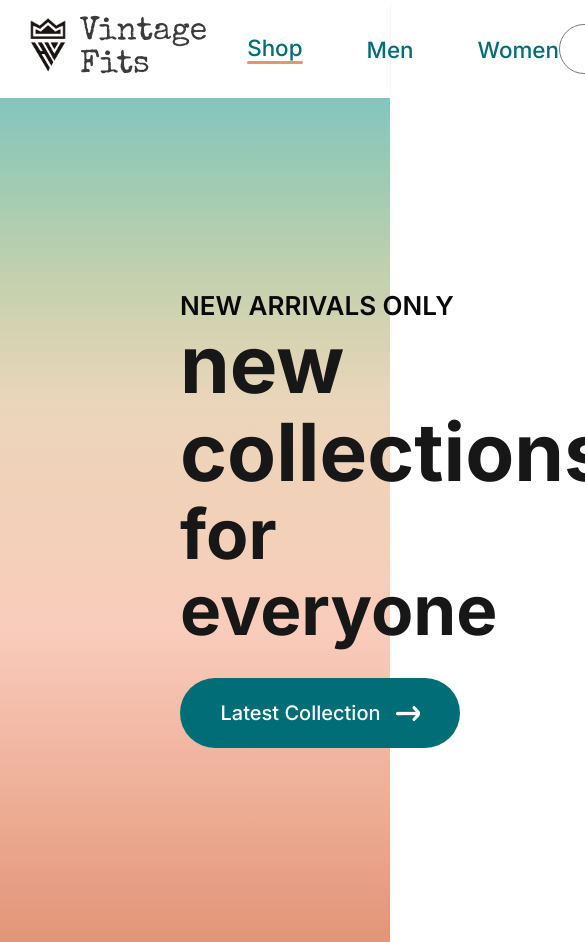
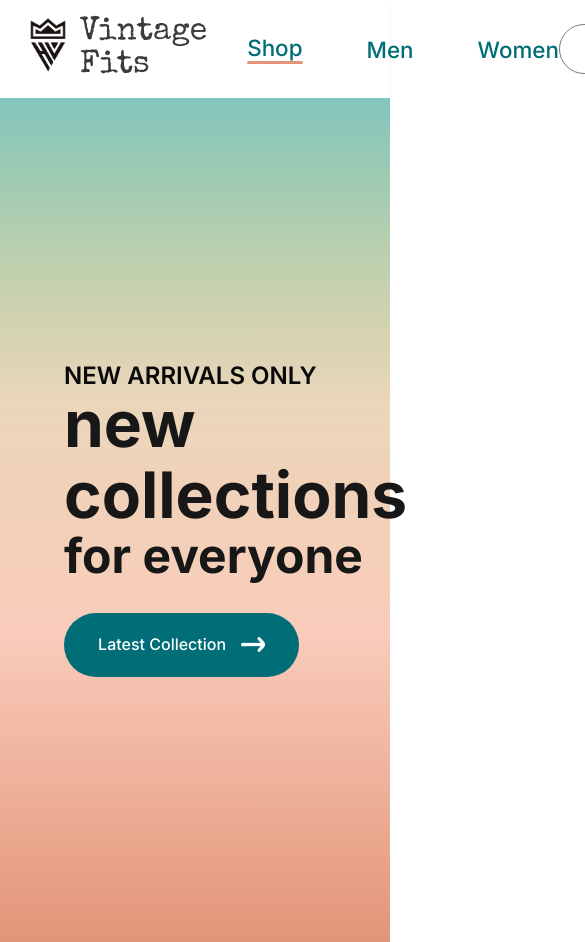
Before and after one commit to lesore0789/vintagefits-MERN, a React (Create React App) app in the folder frontend/: page / in a window 390 px wide. Shown: the top 942 px of the page, 585 px wide, since content can reach past the window. Built offline with nearby package versions, Linux system fonts and the light colour scheme.

Commit message:
hero section responsive

```diff
--- a/frontend/src/Components/Hero/Hero.css
+++ b/frontend/src/Components/Hero/Hero.css
@@ -35,7 +35,7 @@
   align-items: center;
   gap: 0.938rem;
   width: 17.5rem;
-  height: 70px;
+  height: 4.375rem;
   border-radius: 4.375rem;
   margin-top: 1.875rem;
   background: #006D77;
@@ -51,18 +51,42 @@
   align-items: center;
   justify-content: center;
 }
-
-/* .hero-right img{
-  width:100%;
-  max-width: 675px;
-  height:auto
-} */
 .hero-right img{
-  height:1200px
+  height:100%
 }
 
-@media(max-width: 1450px){
-  .hero-right img {
-      height: 750px;
+@media(max-width: 985px){
+  .hero-left h2 {
+      font-size: 1.5rem;
+    }
+
+    .hero-left p {
+      font-size: 4rem;
+    }
+
+    .hero-left {
+      padding-left: 4rem;
+    }
+
+    .hero-left .hero-everyone {
+      font-size: 3rem;
+    }
+    .hero-latest-button {
+      gap: 0.938rem;
+      width: 14.7rem;
+      height: 4rem;
+      font-size: 1rem;
     }
 }
+/*
+@media(max-width: 786px) {
+  .hero-left {
+      padding-left: 2rem;
+    }
+} */
+
+@media(max-width: 695px) {
+  .hero-right {
+    display: none;
+  }
+}
```
